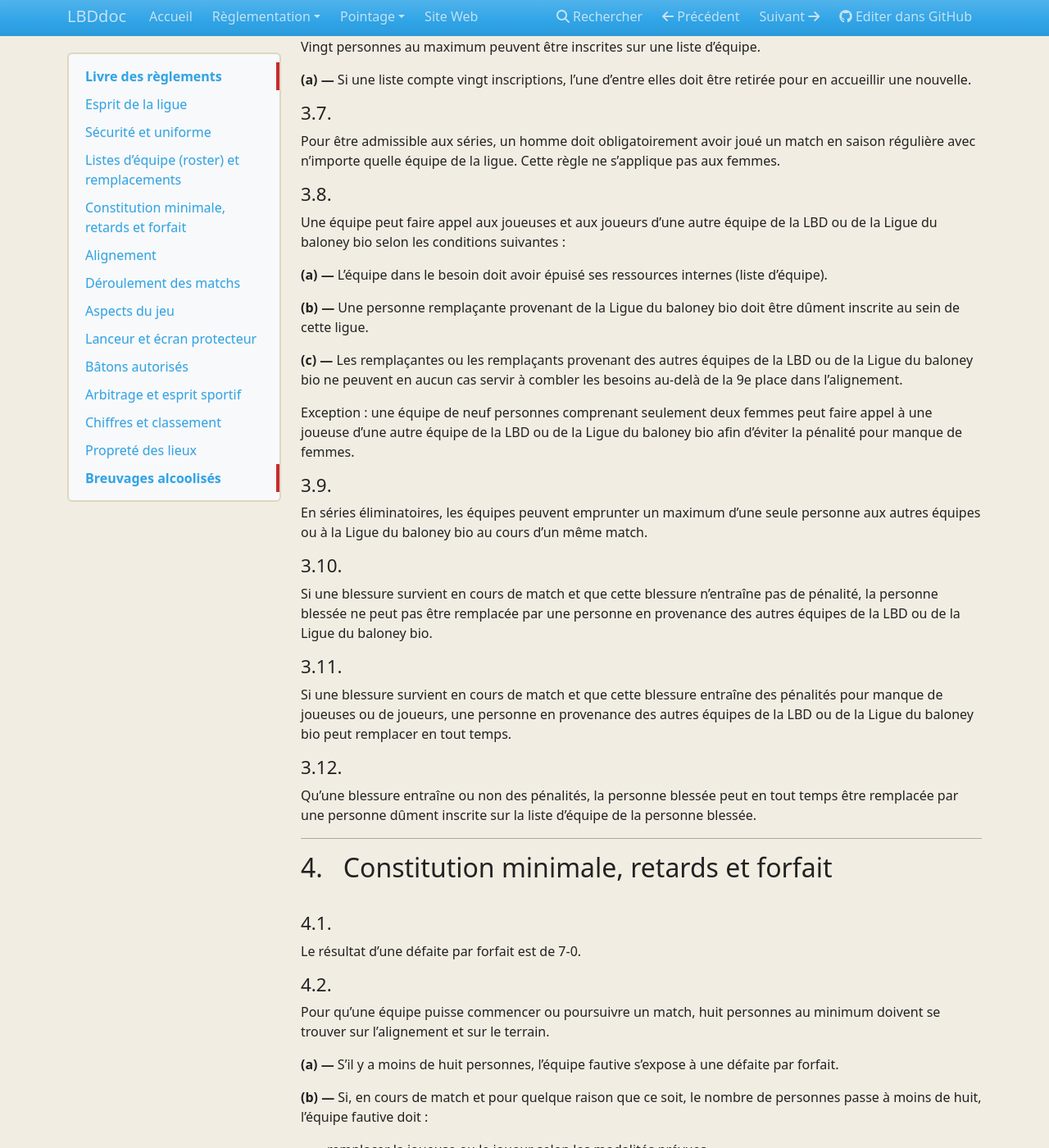
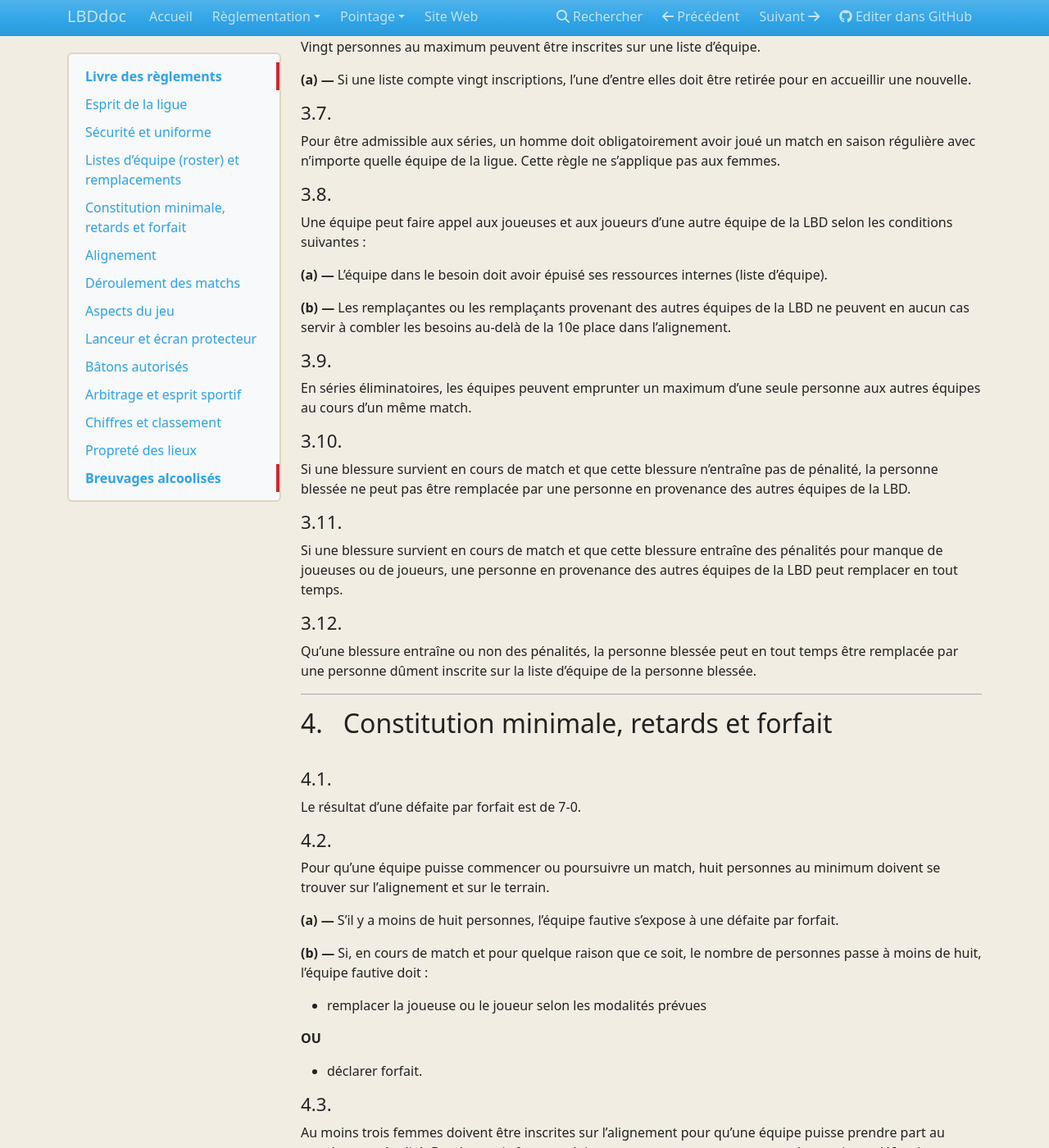
Before and after one commit to balledominicale/lbd-doc, an MkDocs documentation site: the page built from docs/reglementation/livre.md, in a window 1280 px wide and 1400 px high, scrolled down 1603 px. Shown: the whole window at 82% size. Built offline with MkDocs 1.6.1, drawn with Linux system fonts in a browser that asks for light colours; nearby versions of some CDN libraries; some of the changed text lies outside the part shown.

Commit message:
Update livre.md

```diff
--- a/docs/reglementation/livre.md
+++ b/docs/reglementation/livre.md
@@ -51,11 +51,11 @@ Les informations de la liste doivent être consignées et transmises par les éq
 
 ###
 
-Les équipes doivent soumettre à la ligue une liste d’au moins douze personnes, incluant un minimum de trois femmes, au plus tard le 17 juin 2021.
+Les équipes doivent soumettre à la ligue une liste d’au moins douze personnes, incluant un minimum de trois femmes, au plus tard le 29 mai 2022.
 
 ###
 
-Les équipes peuvent modifier leurs listes d’équipe autant de fois que nécessaire avant le 14 juillet 2021, si les conditions suivantes sont respectées :
+Les équipes peuvent modifier leurs listes d’équipe autant de fois que nécessaire avant le 1er juillet 2022, si les conditions suivantes sont respectées :
 
 
 **(a) —** La personne responsable fait parvenir à la ligue la liste d’équipe mise à jour avec les coordonnées complètes des nouveaux membres qui prendront part au match;
@@ -82,27 +82,23 @@ Pour être admissible aux séries, un homme doit obligatoirement avoir joué un
 
 ###
 
-Une équipe peut faire appel aux joueuses et aux joueurs d’une autre équipe de la LBD ou de la Ligue du baloney bio selon les conditions suivantes :
+Une équipe peut faire appel aux joueuses et aux joueurs d’une autre équipe de la LBD selon les conditions suivantes :
 
 **(a) —** L’équipe dans le besoin doit avoir épuisé ses ressources internes (liste d’équipe).
 
-**(b) —** Une personne remplaçante provenant de la Ligue du baloney bio doit être dûment inscrite au sein de cette ligue.
-
-**(c) —** Les remplaçantes ou les remplaçants provenant des autres équipes de la LBD ou de la Ligue du baloney bio ne peuvent en aucun cas servir à combler les besoins au-delà de la 9e place dans l’alignement.
-
-Exception : une équipe de neuf personnes comprenant seulement deux femmes peut faire appel à une joueuse d’une autre équipe de la LBD ou de la Ligue du baloney bio afin d’éviter la pénalité pour manque de femmes.
+**(b) —** Les remplaçantes ou les remplaçants provenant des autres équipes de la LBD ne peuvent en aucun cas servir à combler les besoins au-delà de la 10e place dans l’alignement.
 
 ###
 
-En séries éliminatoires, les équipes peuvent emprunter un maximum d’une seule personne aux autres équipes ou à la Ligue du baloney bio au cours d’un même match.
+En séries éliminatoires, les équipes peuvent emprunter un maximum d’une seule personne aux autres équipes au cours d’un même match.
 
 ###
 
-Si une blessure survient en cours de match et que cette blessure n’entraîne pas de pénalité, la personne blessée ne peut pas être remplacée par une personne en provenance des autres équipes de la LBD ou de la Ligue du baloney bio.
+Si une blessure survient en cours de match et que cette blessure n’entraîne pas de pénalité, la personne blessée ne peut pas être remplacée par une personne en provenance des autres équipes de la LBD.
 
 ###
 
-Si une blessure survient en cours de match et que cette blessure entraîne des pénalités pour manque de joueuses ou de joueurs, une personne en provenance des autres équipes de la LBD ou de la Ligue du baloney bio peut remplacer en tout temps.
+Si une blessure survient en cours de match et que cette blessure entraîne des pénalités pour manque de joueuses ou de joueurs, une personne en provenance des autres équipes de la LBD peut remplacer en tout temps.
 
 ###
 
@@ -136,7 +132,7 @@ Au moins trois femmes doivent être inscrites sur l’alignement pour qu’une
 
 **(a) —** Une équipe ne peut commencer un match avec une femme seulement. L’équipe fautive s’expose à une défaite par forfait.
 
-**(b) —** Avec seulement deux joueuses prêtes à prendre part au match, l’équipe en infraction se voit imposer un retrait automatique à la fin de l’alignement.
+**(b) —** Avec seulement deux joueuses prêtes à prendre part au match, l’équipe en infraction se voit imposer un retrait automatique à la fin de l’alignement ou à la 10e place de l’alignement si celui-ci compte plus de 10 joueurs.
 
 **(c) —** Si, en cours de match, le nombre de femmes passe de trois à deux, l’équipe peut remplacer la joueuse selon les modalités prévues.
 
```
Also changed, not shown: other parts of docs/reglementation/livre.md (+7 -2 lines).
